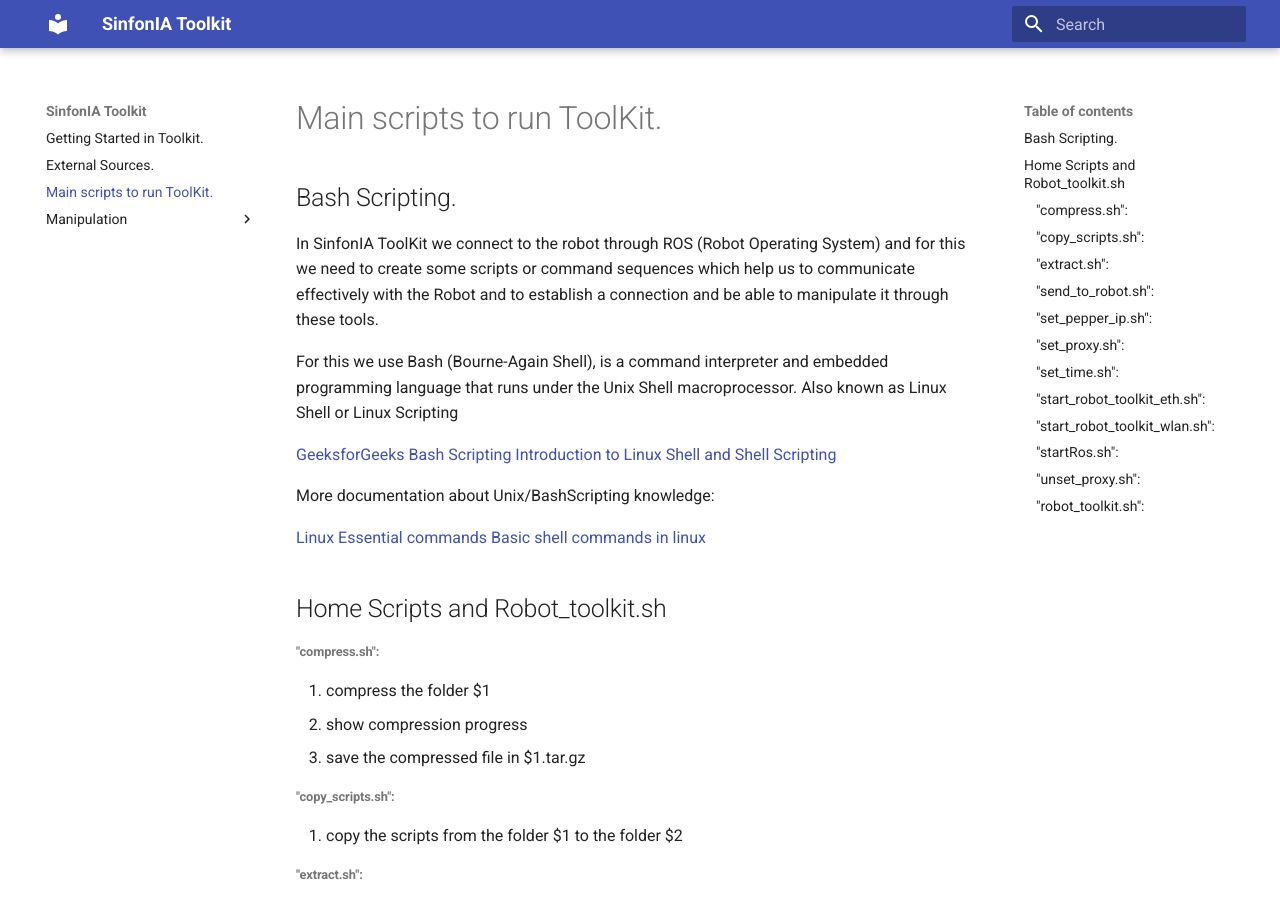
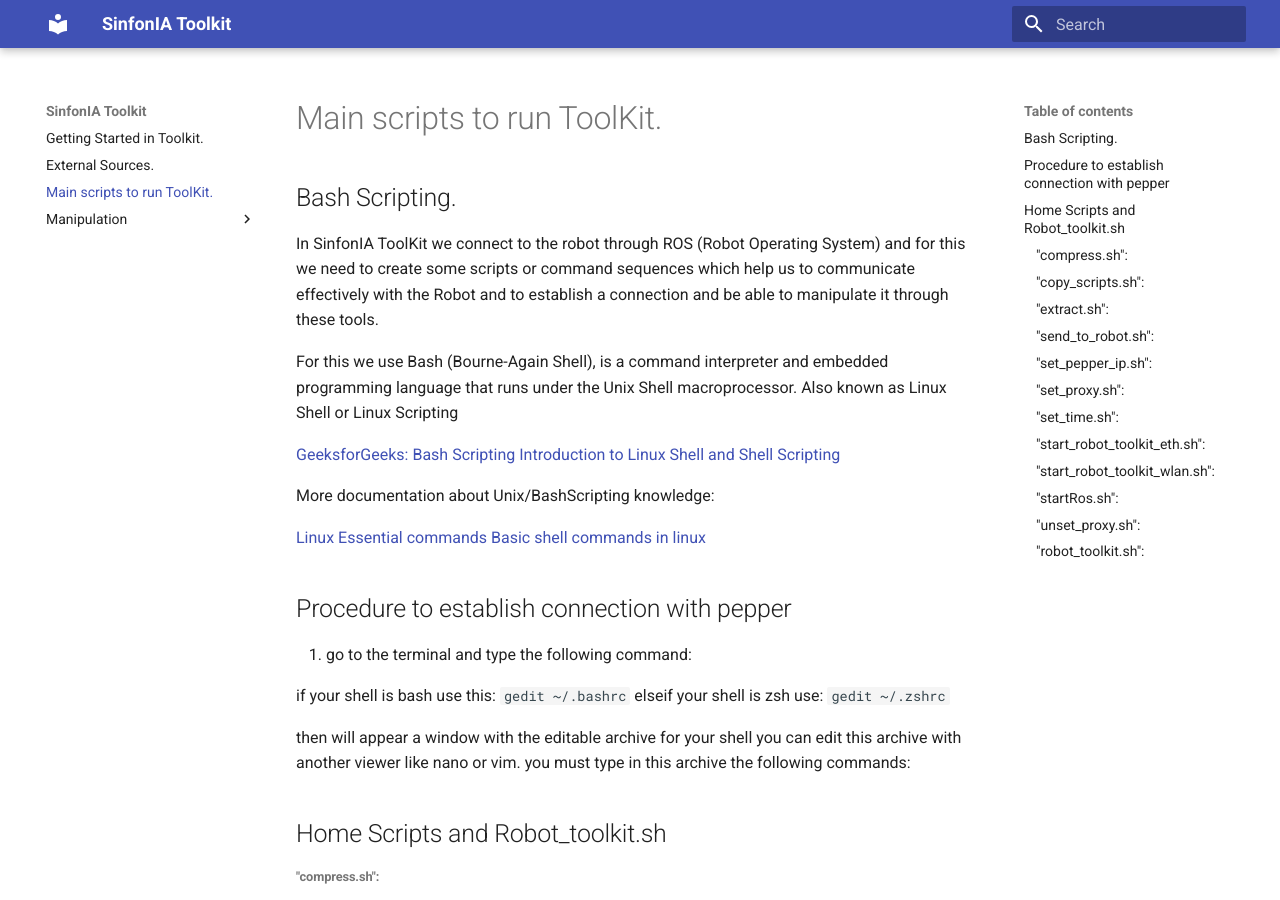
Before and after one commit to SinfonIAUniandes/sinfonia_toolkit, an MkDocs documentation site: the page built from docs/3. Scripts.md, in a window 1280 px wide and 900 px high. Built offline with MkDocs 1.6.1 and Material for MkDocs 9.7.7, drawn with Linux system fonts in a browser that asks for light colours.

Commit message:
documentation

````diff
--- a/docs/3. Scripts.md
+++ b/docs/3. Scripts.md
@@ -7,12 +7,26 @@ In SinfonIA ToolKit we connect to the robot through ROS (Robot Operating System)
 
 For this we use Bash (Bourne-Again Shell), is a command interpreter and embedded programming language that runs under the Unix Shell macroprocessor. Also known as Linux Shell or Linux Scripting
 
-[GeeksforGeeks Bash Scripting Introduction to Linux Shell and Shell Scripting](https://www.geeksforgeeks.org/introduction-linux-shell-shell-scripting/)
+[GeeksforGeeks: Bash Scripting Introduction to Linux Shell and Shell Scripting](https://www.geeksforgeeks.org/introduction-linux-shell-shell-scripting/)
 
 More documentation about Unix/BashScripting knowledge:
 
 [Linux Essential commands](https://www.geeksforgeeks.org/linux-commands/)
 [Basic shell commands in linux](https://www.geeksforgeeks.org/basic-shell-commands-in-linux/)
+
+## Procedure to establish connection with pepper
+
+1. go to the terminal and type the following command:
+
+if your shell is bash use this:
+```gedit ~/.bashrc```
+elseif your shell is zsh use:
+```gedit ~/.zshrc```
+
+then will appear a window with the editable archive for your shell
+you can edit this archive with another viewer like nano or vim.
+you must type in this archive the following commands:
+
 
 ## Home Scripts and Robot_toolkit.sh
 
````
